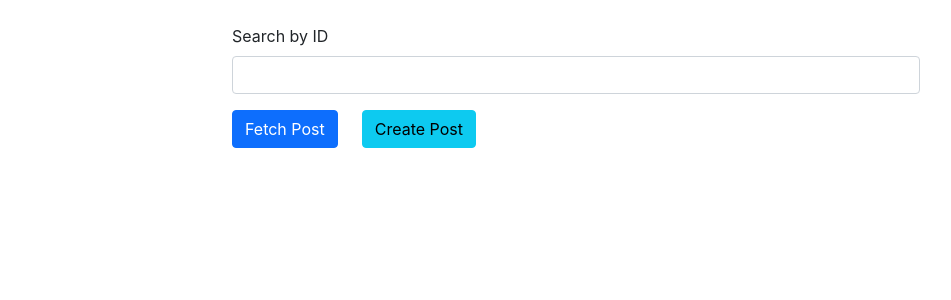
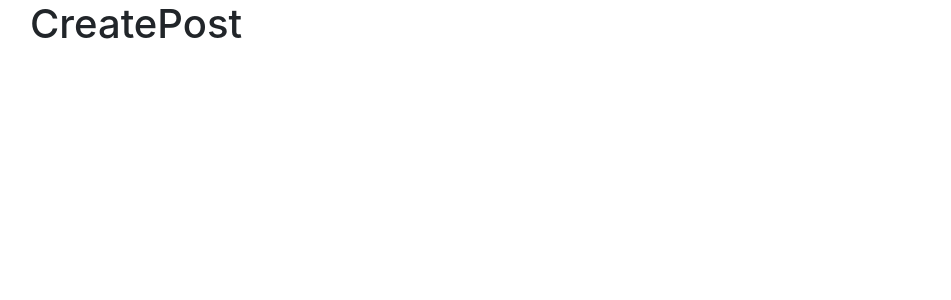
Before and after one commit to BabulKumar2022/crud-redux-app, a React (Create React App) app: page /createPost in a window 1280 px wide. Shown: the top 300 px of the page, without its empty margins (52-1003 px from the left). Built offline with nearby package versions, Linux system fonts and the light colour scheme.

Commit message:
redux added

```diff
--- a/src/components/CreatePost.js
+++ b/src/components/CreatePost.js
@@ -2,20 +2,11 @@ import React from 'react';
 
 const CreatePost = () => {
     return (
-        <>
-         <div className="row container d-flex align-items-center justify-content-center mt-4">
-            <div className="col-md-8">
-                <form action="">
-                <div className="mb-3">
-                <label for="exampleInputEmail1" className="form-label">Search by ID</label>
-                <input type="number" className="form-control" id="exampleInputEmail1" aria-describedby="emailHelp"/> </div>
-                <button type="submit" className="btn btn-primary">Fetch Post</button>
-                <button type="button" className="btn btn-info ms-4">Create Post</button>
-                </form>
 
-            </div>
+         <div className="">
+            <h1>CreatePost</h1>
          </div>
-        </>
+
     );
 };
 
--- a/src/components/Posts.js
+++ b/src/components/Posts.js
@@ -2,7 +2,20 @@ import React from 'react'
 
 const Posts = () => {
   return (
-    <div>Posts</div>
+    <>
+    <div className="row container d-flex align-items-center justify-content-center mt-4">
+       <div className="col-md-8">
+           <form action="">
+           <div className="mb-3">
+           <label for="exampleInputEmail1" className="form-label">Search by ID</label>
+           <input type="number" className="form-control" id="exampleInputEmail1" aria-describedby="emailHelp"/> </div>
+           <button type="submit" className="btn btn-primary">Fetch Post</button>
+           <button type="button" className="btn btn-info ms-4">Create Post</button>
+           </form>
+
+       </div>
+    </div>
+   </>
   )
 }
 
```
Also changed, not shown: src/redux/features/PostSlice.js (+11 -0 lines).
